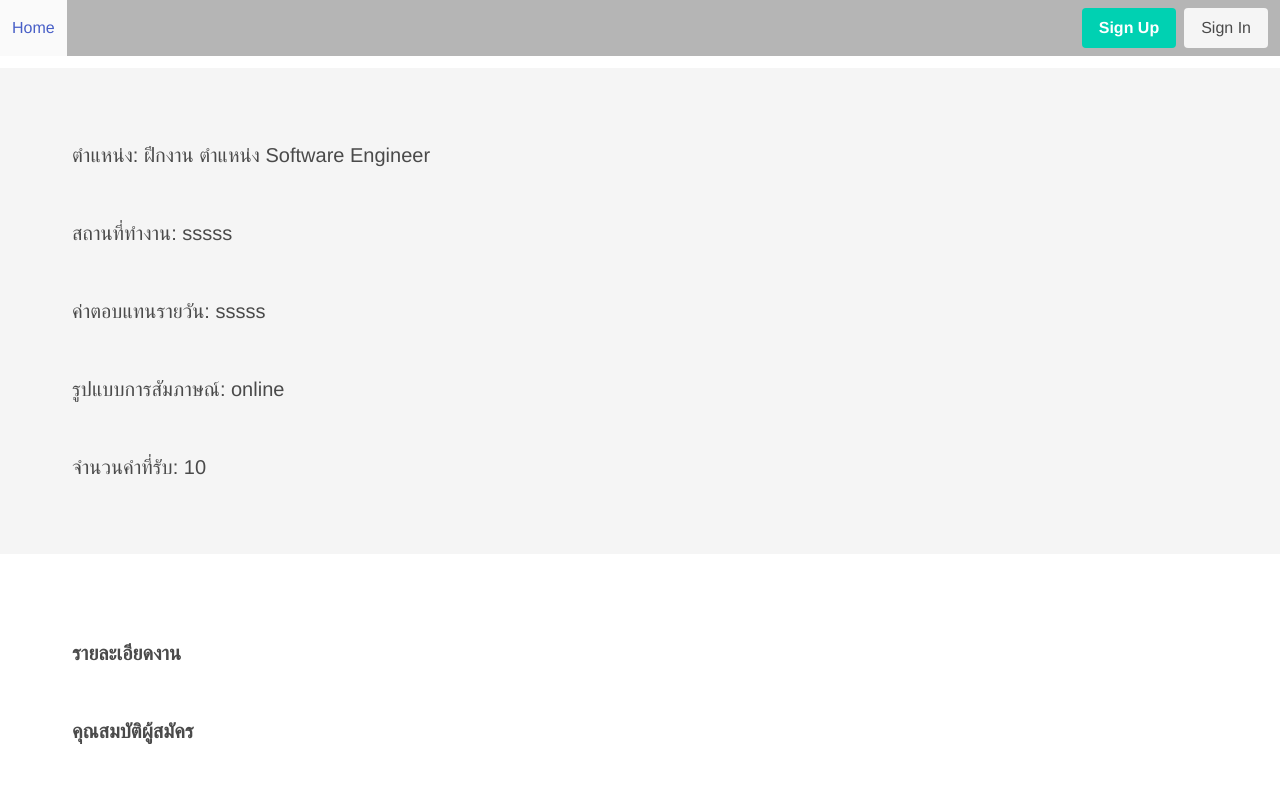
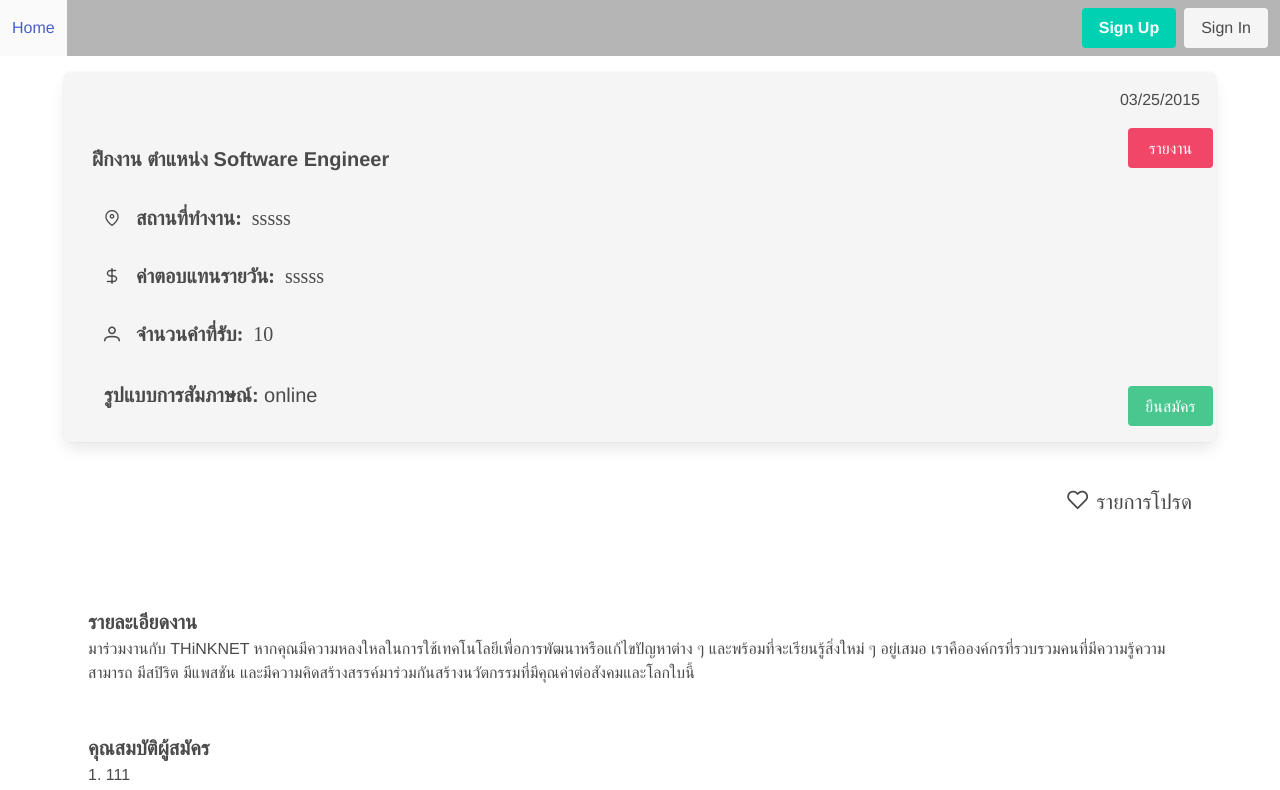
Before and after one commit to 63070028/Project_ICW_frontend_new, a Vue app: page /jobs/1 in a window 1280 px wide. Shown: the top 790 px of the page. Built offline with nearby package versions, Linux system fonts and the light colour scheme.

Commit message:
kong:โครงหน้า JobPage เสร็จ

```diff
--- a/package.json
+++ b/package.json
@@ -12,6 +12,7 @@
     "@vuelidate/validators": "^2.0.1",
     "bulma": "^0.9.4",
     "core-js": "^3.8.3",
+    "primeicons": "^6.0.1",
     "sweetalert2": "^11.7.3",
     "vue": "^3.2.13",
     "vue-class-component": "^8.0.0-0",
--- a/src/models/Applicant.ts
+++ b/src/models/Applicant.ts
@@ -6,5 +6,4 @@ export default interface Applicant {
     birthDate:string,
     gender:string,
     phone:string,
-
 }
--- a/src/models/Job.ts
+++ b/src/models/Job.ts
@@ -8,6 +8,8 @@ export default interface Job {
     detail:string,
     interview:string,
     qualifications:string[],
-    contact:{name:string, email:string, phone:string}
+    contact:{name:string, email:string, phone:string},
+    creation_date:string
+
 
 }
--- a/src/views/Applicant/CompanyPage.vue
+++ b/src/views/Applicant/CompanyPage.vue
@@ -14,13 +14,20 @@
 
         <p class="has-background-dark has-text-weight-bold has-text-white is-size-3 mt-6 p-3 has-text-weight-medium">
             ตำแหน่งที่รับสมัคร</p>
-        <div class="job_content p-3" v-for="job, index in jobs" :key="index" style="border-bottom:0.5px solid gray;" @click="viewJob(job.id)">
+        <div class="job_content p-3" v-for="job, index in jobs" :key="index" style="border-bottom:0.5px solid gray;"
+            @click="viewJob(job.id)">
             <p class="is-size-4 has-text-weight-bold">{{ index + 1 + "." }} {{ job.name }}</p>
             <div class="columns is-multiline ml-6 mt-1">
-                <p class="column is-6">สถานที่ทำงาน: {{ job.location }}</p>
-                <p class="column is-6">ค่าตอบแทนรายวัน: {{ job.salary_per_day }}</p>
-                <p class="column is-6">รูปแบบการสัมภาษณ์: {{ job.interview }}</p>
-                <p class="column is-6">จำนวนที่รับ: {{ job.capacity }}</p>
+                <div class="column is-6"><i class="pi pi-map-marker"> <span class="is-size-5 pl-4"><b>สถานที่ทำงาน: </b>{{
+                    job.location
+                }}</span></i></div>
+                <div class="column is-6"><i class="pi pi-dollar"> <span class="is-size-5 pl-4"><b>ค่าตอบแทนรายวัน: </b>{{
+                    job.location
+                }}</span></i></div>
+                <div class="column is-6"><i class="pi pi-user"><span class="is-size-5 pl-4"><b>จำนวนคำที่รับ: </b>{{
+                    job.capacity
+                }}</span></i></div>
+                <p class="is-size-5 column is-6"><b>รูปแบบการสัมภาษณ์: </b>{{ job.interview }}</p>
             </div>
         </div>
 
@@ -32,6 +39,7 @@
 <script lang="ts">
 import { defineComponent, onMounted, reactive } from 'vue'
 import { useRoute, useRouter } from 'vue-router'
+import 'primeicons/primeicons.css';
 import Company from '@/models/Company';
 import Job from '@/models/Job';
 
@@ -58,16 +66,16 @@ export default defineComponent({
             console.log('get api company id: ' + route.params.id)
 
             //set company
-            const get_company = { id: 1, name: "ไม่ทำงาน จำกัด หมาชน", description:"THiNKNET คือ บริษัท IT ที่สร้างสรรค์ผลิตภัณฑ์และบริการที่มุ่งพัฒนาคุณภาพชีวิตของคนไทยให้ดีขึ้น ก่อตั้งขึ้นในปี 2000 ผลงานโดดเด่นคือ JobThai แพลตฟอร์มหาคน หางาน สมัครงานอันดับ 1 ของประเทศ ที่ช่วยให้คนไทยมีงานทำมานานมากกว่า 20 ปี นอกจากนี้แล้ว THiNKNET ยังพัฒนาสินค้าและบริการอื่น ๆ ออกมาอยู่เสมอ เช่น Mapping & GIS Solutions, THiNKNET Design Studio", profile_image:"https://cdn.discordapp.com/attachments/905751963017285634/1089481386349580359/profile-icon-design-free-vector.png", background_image:"https://www.w3schools.com/w3images/workbench.jpg", vdo:'<iframe width="560" height="315" src="https://www.youtube.com/embed/dQw4w9WgXcQ" title="YouTube video player" frameborder="0" allow="accelerometer; autoplay; clipboard-write; encrypted-media; gyroscope; picture-in-picture; web-share" allowfullscreen></iframe>' }
+            const get_company = { id: 1, name: "ไม่ทำงาน จำกัด หมาชน", description: "THiNKNET คือ บริษัท IT ที่สร้างสรรค์ผลิตภัณฑ์และบริการที่มุ่งพัฒนาคุณภาพชีวิตของคนไทยให้ดีขึ้น ก่อตั้งขึ้นในปี 2000 ผลงานโดดเด่นคือ JobThai แพลตฟอร์มหาคน หางาน สมัครงานอันดับ 1 ของประเทศ ที่ช่วยให้คนไทยมีงานทำมานานมากกว่า 20 ปี นอกจากนี้แล้ว THiNKNET ยังพัฒนาสินค้าและบริการอื่น ๆ ออกมาอยู่เสมอ เช่น Mapping & GIS Solutions, THiNKNET Design Studio", profile_image: "https://cdn.discordapp.com/attachments/905751963017285634/1089481386349580359/profile-icon-design-free-vector.png", background_image: "https://www.w3schools.com/w3images/workbench.jpg", vdo: '<iframe width="560" height="315" src="https://www.youtube.com/embed/dQw4w9WgXcQ" title="YouTube video player" frameborder="0" allow="accelerometer; autoplay; clipboard-write; encrypted-media; gyroscope; picture-in-picture; web-share" allowfullscreen></iframe>' }
             Object.assign(company, get_company)
 
 
             console.log('get api job by company_id: ' + route.params.id);
 
             let get_jobs = [
-                { id: 0, company_id: 1, name: "ฝึกงาน ตำแหน่ง Software Engineer", salary_per_day: 500, location: "sssss", capacity: 10, detail: "", interview: "online", qualifications: ["111", "2222"], contact: { name: "chanapon", email: "xxxxx@hotmail.com", phone: "08xxxxxxxx" } },
-                { id: 1, company_id: 1, name: "ฝึกงาน ตำแหน่ง Software Engineer", salary_per_day: 500, location: "sssss", capacity: 10, detail: "", interview: "online", qualifications: ["111", "2222"], contact: { name: "chanapon", email: "xxxxx@hotmail.com", phone: "08xxxxxxxx" } },
-                { id: 2, company_id: 1, name: "ฝึกงาน ตำแหน่ง Software Engineer", salary_per_day: 500, location: "sssss", capacity: 10, detail: "", interview: "online", qualifications: ["111", "2222"], contact: { name: "chanapon", email: "xxxxx@hotmail.com", phone: "08xxxxxxxx" } },
+                { id: 0, company_id: 1, name: "ฝึกงาน ตำแหน่ง Software Engineer", salary_per_day: 500, location: "sssss", capacity: 10, detail: "", interview: "online", qualifications: ["111", "2222"], contact: { name: "chanapon", email: "xxxxx@hotmail.com", phone: "08xxxxxxxx" }, creation_date: "03/25/2015" },
+                { id: 1, company_id: 1, name: "ฝึกงาน ตำแหน่ง Software Engineer", salary_per_day: 500, location: "sssss", capacity: 10, detail: "", interview: "online", qualifications: ["111", "2222"], contact: { name: "chanapon", email: "xxxxx@hotmail.com", phone: "08xxxxxxxx" }, creation_date: "03/25/2015" },
+                { id: 2, company_id: 1, name: "ฝึกงาน ตำแหน่ง Software Engineer", salary_per_day: 500, location: "sssss", capacity: 10, detail: "", interview: "online", qualifications: ["111", "2222"], contact: { name: "chanapon", email: "xxxxx@hotmail.com", phone: "08xxxxxxxx" }, creation_date: "03/25/2015" },
             ]
 
             get_jobs.forEach(job => {
--- a/src/views/Applicant/JobPage.vue
+++ b/src/views/Applicant/JobPage.vue
@@ -1,24 +1,61 @@
 <template>
-    <div class="has-background-light mt-3 p-6">
-        <p class="is-size-5 p-5">ตำแหน่ง: {{job.name}}</p>
-        <p class="is-size-5 p-5">สถานที่ทำงาน: {{job.location}}</p>
-        <p class="is-size-5 p-5">ค่าตอบแทนรายวัน: {{job.location}}</p>
-        <p class="is-size-5 p-5">รูปแบบการสัมภาษณ์: {{job.interview}}</p>
-        <p class="is-size-5 p-5">จำนวนคำที่รับ: {{job.capacity}}</p>
-    </div>
-    <div class="mt-3 p-6">
-        <p class="p-5 is-size-5 has-text-weight-semibold">รายละเอียดงาน</p>
-        <p class="p-5 is-size-5 has-text-weight-semibold">คุณสมบัติผู้สมัคร</p>
-        <p class="p-5 is-size-5 has-text-weight-semibold">ช่องทางติดต่อ</p>
+    <div class="container mt-4">
+        <div class="has-background-light box mt-3 pl-3 pr-4 pt-4 pb-4">
+            <p class="has-text-right">{{ job.creation_date }}</p>
+            <div class="columns mt-1">
+                <div class="column is-11">
+                    <p class="is-size-5 p-4"><b>{{ job.name }}</b></p>
+                    <div class="pl-3">
+                        <div class="p-4"><i class="pi pi-map-marker"> <span class="is-size-5 pl-4"><b>สถานที่ทำงาน: </b>{{
+                            job.location
+                        }}</span></i></div>
+                        <div class="p-4"><i class="pi pi-dollar"> <span class="is-size-5 pl-4"><b>ค่าตอบแทนรายวัน: </b>{{
+                            job.location
+                        }}</span></i></div>
+                        <div class="p-4"><i class="pi pi-user"><span class="is-size-5 pl-4"><b>จำนวนคำที่รับ: </b>{{
+                            job.capacity
+                        }}</span></i></div>
+                        <p class="is-size-5 p-4"><b>รูปแบบการสัมภาษณ์: </b>{{ job.interview }}</p>
+                    </div>
+                </div>
+                <div class="column" style="display: flex; flex-direction: column; justify-content:space-between;">
+                    <button class="button is-danger">รายงาน</button>
+                    <button class="button is-success" @click="submitApplication()">ยืนสมัคร</button>
+                </div>
+            </div>
+        </div>
+        <div style="display: flex; flex-direction: column; align-items:flex-end;">
+            <i v-show="isMyFavorite == false" class="pi pi-heart m-5" style="font-size: 1.3rem; cursor: pointer;"
+                @click="saveMyFavorite()"><span class="ml-2 prevent-select">รายการโปรด</span></i>
+
+            <i v-show="isMyFavorite == true" class="pi pi-heart-fill m-5"
+                style="color:#e41a50; font-size: 1.3rem; cursor: pointer;" @click="saveMyFavorite()"><span
+                    class="ml-2 prevent-select" style="color:black;">รายการโปรด</span></i>
+        </div>
+        <div class="p-5">
+            <p class="is-size-5 has-text-weight-semibold mt-6">รายละเอียดงาน</p>
+            <p>{{ job.detail }}</p>
+            <p class="is-size-5 has-text-weight-semibold mt-6">คุณสมบัติผู้สมัคร</p>
+            <ul>
+                <li v-for="qualification, index in job.qualifications" :key="index">{{ index + 1 + ". " }} {{ qualification
+                }}</li>
+            </ul>
+            <p class="is-size-5 has-text-weight-semibold mt-6">ช่องทางติดต่อ</p>
+            <p>{{ job.contact.name }}</p>
+            <p>email: {{ job.contact.email }}</p>
+            <p>เบอร์ติดต่อ: {{ job.contact.phone }}</p>
+        </div>
     </div>
 </template>
 
 
 
 <script lang="ts">
-import { defineComponent, onMounted, reactive} from 'vue'
-import { useRoute, useRouter,} from 'vue-router'
+import { defineComponent, onMounted, reactive, ref } from 'vue'
+import { useRoute, useRouter, } from 'vue-router'
 import Job from '@/models/Job';
+import 'primeicons/primeicons.css';
+import Swal from 'sweetalert2';
 
 export default defineComponent({
     setup() {
@@ -35,24 +72,66 @@ export default defineComponent({
             detail: "None",
             interview: "online",
             qualifications: ["111", "2222"],
-            contact: { name: "chanapon", email: "xxxxx@hotmail.com", phone: "08xxxxxxxx" }
+            contact: { name: "chanapon", email: "xxxxx@hotmail.com", phone: "08xxxxxxxx" },
+            creation_date: "03/25/2015"
         });
 
-        onMounted(()=>{
+        const isMyFavorite = ref<boolean>(false)
+
+        const saveMyFavorite = () => {
+            isMyFavorite.value = !isMyFavorite.value;
+        };
+
+        const submitApplication = () => {
+            Swal.fire({
+                title: 'Are you sure?',
+                text: "คุณแน่ใจแล้วใช่ไหมที่จะยืนใบสมัคร",
+                icon: 'warning',
+                showCancelButton: true,
+                confirmButtonColor: 'hsl(141, 50%, 48%)',
+                cancelButtonColor: 'hsl(348, 100%, 61%)',
+                confirmButtonText: 'Yes'
+            }).then((result) => {
+                if (result.isConfirmed) {
+                    Swal.fire({
+                        position: 'center',
+                        icon: 'success',
+                        title: 'ดำเนิดการสำเร็จ',
+                        showConfirmButton: false,
+                        timer: 1500
+                    })
+                }
+            })
+        };
+
+        onMounted(() => {
             //get api job
-            const get_job = { id: 0, company_id: 1, name: "ฝึกงาน ตำแหน่ง Software Engineer", salary_per_day: 500, location: "sssss", capacity: 10, detail: "", interview: "online", qualifications: ["111", "2222"], contact: { name: "chanapon", email: "xxxxx@hotmail.com", phone: "08xxxxxxxx" }}
+            const get_job = { id: 0, company_id: 1, name: "ฝึกงาน ตำแหน่ง Software Engineer", salary_per_day: 500, location: "sssss", capacity: 10, detail: "มาร่วมงานกับ THiNKNET หากคุณมีความหลงใหลในการใช้เทคโนโลยีเพื่อการพัฒนาหรือแก้ไขปัญหาต่าง ๆ และพร้อมที่จะเรียนรู้สิ่งใหม่ ๆ อยู่เสมอ เราคือองค์กรที่รวบรวมคนที่มีความรู้ความสามารถ มีสปิริต มีแพสชัน และมีความคิดสร้างสรรค์มาร่วมกันสร้างนวัตกรรมที่มีคุณค่าต่อสังคมและโลกใบนี้", interview: "online", qualifications: ["111", "2222"], contact: { name: "chanapon", email: "xxxxx@hotmail.com", phone: "08xxxxxxxx" } }
             Object.assign(job, get_job)
             //kong
+        });
 
-
-        });
 
 
         return {
             router,
             route,
-            job
+            job,
+            isMyFavorite,
+            saveMyFavorite,
+            submitApplication
         }
     },
 })
 </script>
+
+<style scoped >
+.prevent-select {
+    -webkit-user-select: none;
+    /* Safari */
+    -ms-user-select: none;
+    /* IE 10 and IE 11 */
+    user-select: none;
+    /* Standard syntax */
+}
+</style>
```
Also changed, not shown: 1 other file (tests, documents, lock files or other folders).
